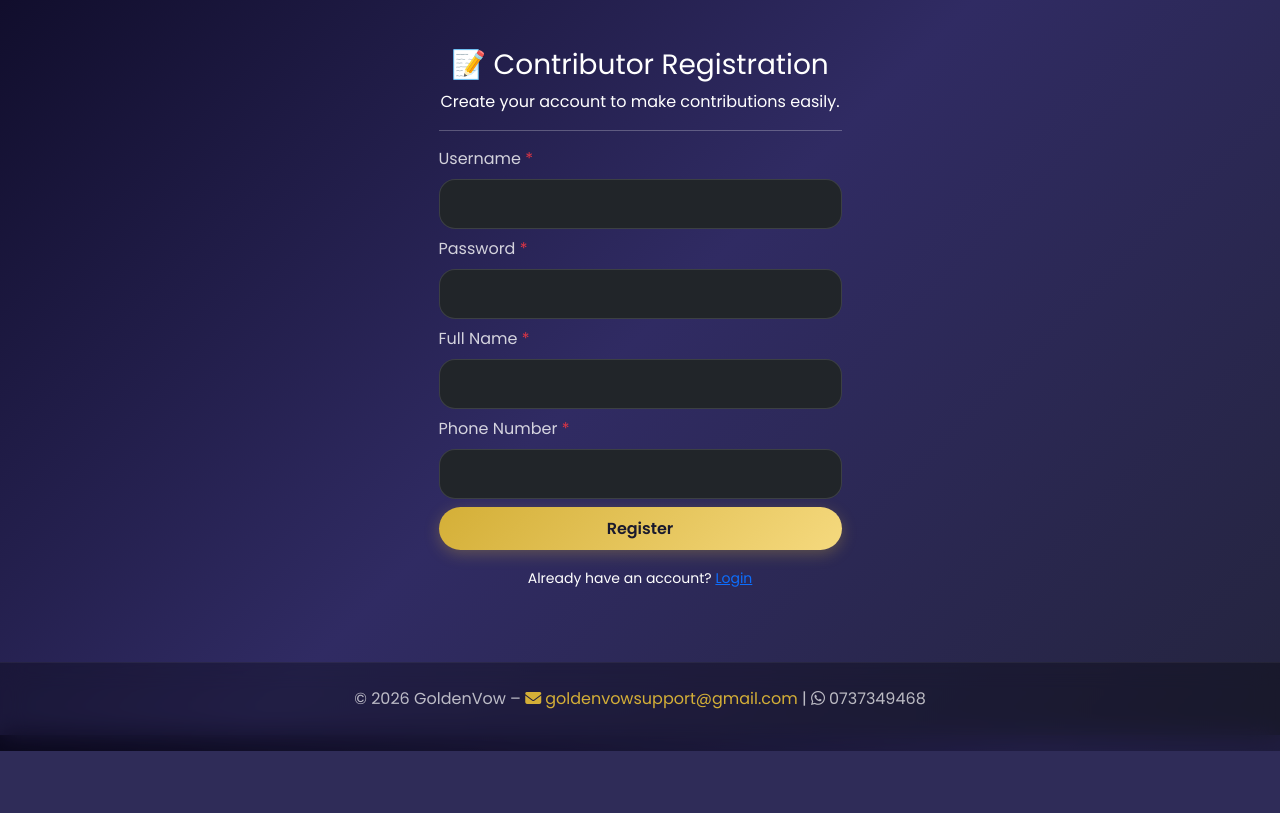
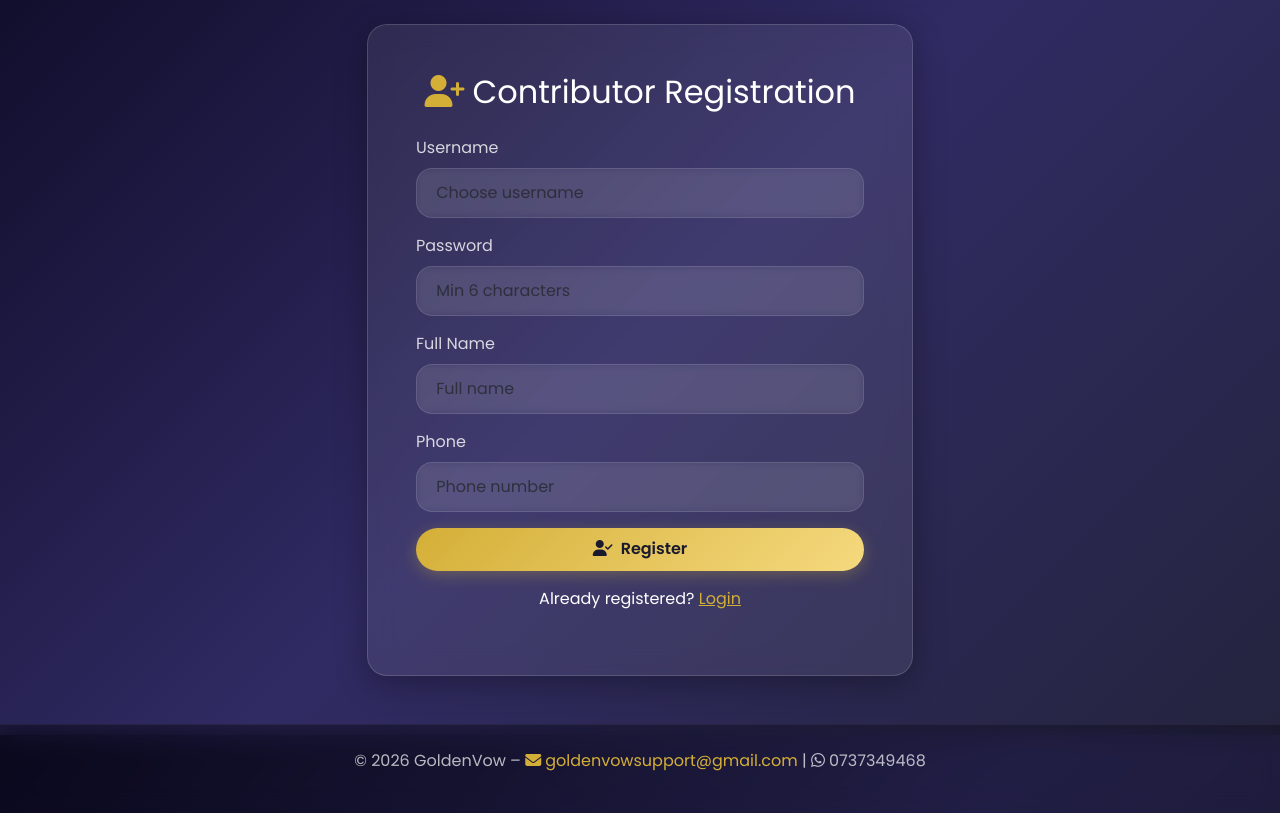
Before and after one commit to mafiayeng/goldenvow, a Flask app: page /contributor/register in a window 1280 px wide. Shown: the part 65-878 px from the top of the page. Before the commit the page ends 816 px from the top, so only its background shows below. Run offline with Flask 3, Linux system fonts and the light colour scheme.

Commit message:
Update contributor_registration.html

```diff
--- a/template/contributor_registration.html
+++ b/template/contributor_registration.html
@@ -2,36 +2,31 @@
 {% block title %}Contributor Register{% endblock %}
 {% block content %}
 <div class="row justify-content-center">
-    <div class="col-md-5">
-        <div class="glass-card p-4">
-            <h3 class="golden-text text-center">📝 Contributor Registration</h3>
-            <p class="text-muted-light text-center">Create your account to make contributions easily.</p>
-            <hr>
+    <div class="col-md-6">
+        <div class="glass p-4 p-md-5">
+            <h2 class="text-center mb-4"><i class="fas fa-user-plus text-gold me-2"></i>Contributor Registration</h2>
             <form method="POST">
-                <div class="mb-2">
-                    <label class="form-label">Username <span class="text-danger">*</span></label>
-                    <input type="text" name="username" class="form-control bg-dark text-light" required>
+                {{ form.csrf_token }}
+                <input type="hidden" name="event_token" value="{{ event_token }}">
+                <div class="mb-3">
+                    {{ form.username.label(class="form-label") }}
+                    {{ form.username(class="form-control", placeholder="Choose username") }}
                 </div>
-                <div class="mb-2">
-                    <label class="form-label">Password <span class="text-danger">*</span></label>
-                    <input type="password" name="password" class="form-control bg-dark text-light" required>
+                <div class="mb-3">
+                    {{ form.password.label(class="form-label") }}
+                    {{ form.password(class="form-control", placeholder="Min 6 characters") }}
                 </div>
-                <div class="mb-2">
-                    <label class="form-label">Full Name <span class="text-danger">*</span></label>
-                    <input type="text" name="name" class="form-control bg-dark text-light" required>
+                <div class="mb-3">
+                    {{ form.name.label(class="form-label") }}
+                    {{ form.name(class="form-control", placeholder="Full name") }}
                 </div>
-                <div class="mb-2">
-                    <label class="form-label">Phone Number <span class="text-danger">*</span></label>
-                    <input type="tel" name="phone" class="form-control bg-dark text-light" required>
+                <div class="mb-3">
+                    {{ form.phone.label(class="form-label") }}
+                    {{ form.phone(class="form-control", placeholder="Phone number") }}
                 </div>
-                {% if event_token %}
-                <input type="hidden" name="event_token" value="{{ event_token }}">
-                {% endif %}
-                <button type="submit" class="btn btn-gold w-100">Register</button>
+                <button type="submit" class="btn btn-gold w-100"><i class="fas fa-user-check me-2"></i>Register</button>
             </form>
-            <div class="mt-3 text-center">
-                <small class="text-muted-light">Already have an account? <a href="{{ url_for('contributor_login', event_token=event_token) }}" class="golden-text">Login</a></small>
-            </div>
+            <p class="mt-3 text-center">Already registered? <a href="{{ url_for('contributor_login', event_token=event_token) }}" class="text-gold">Login</a></p>
         </div>
     </div>
 </div>
```
